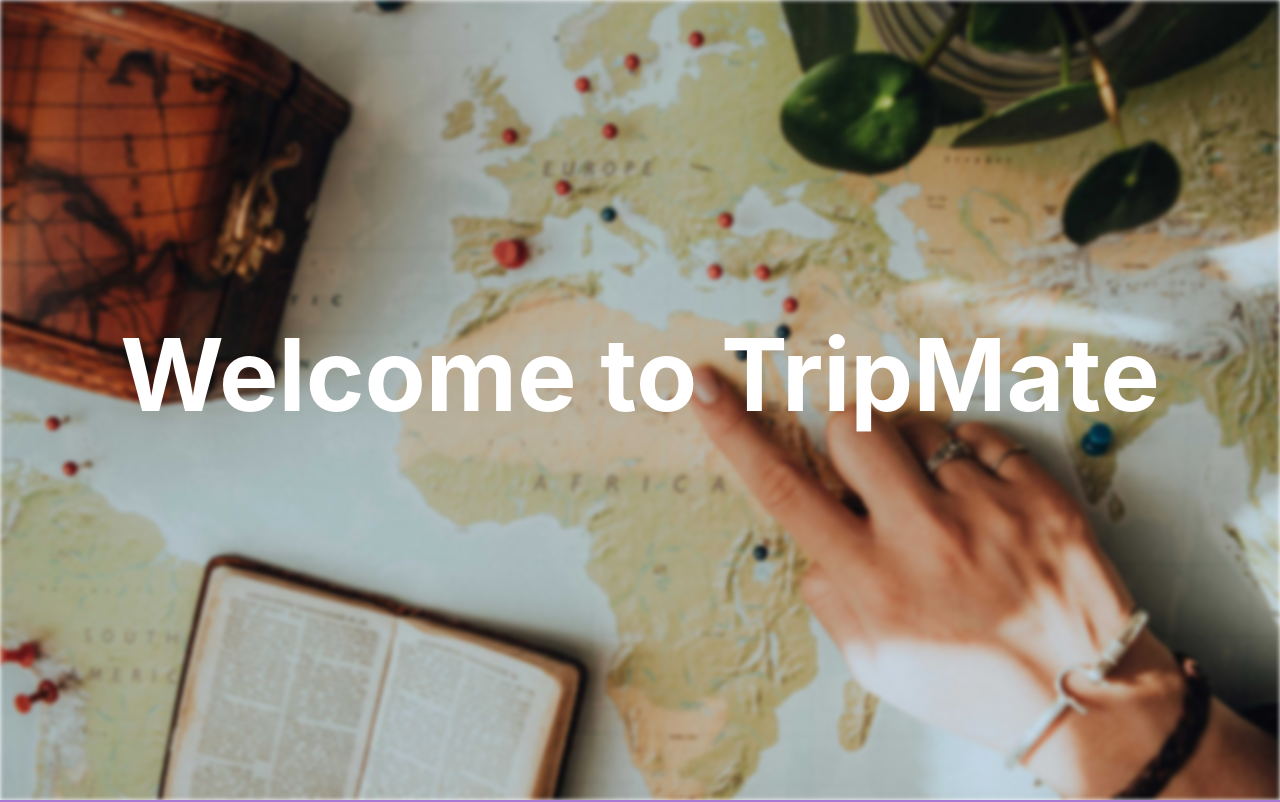
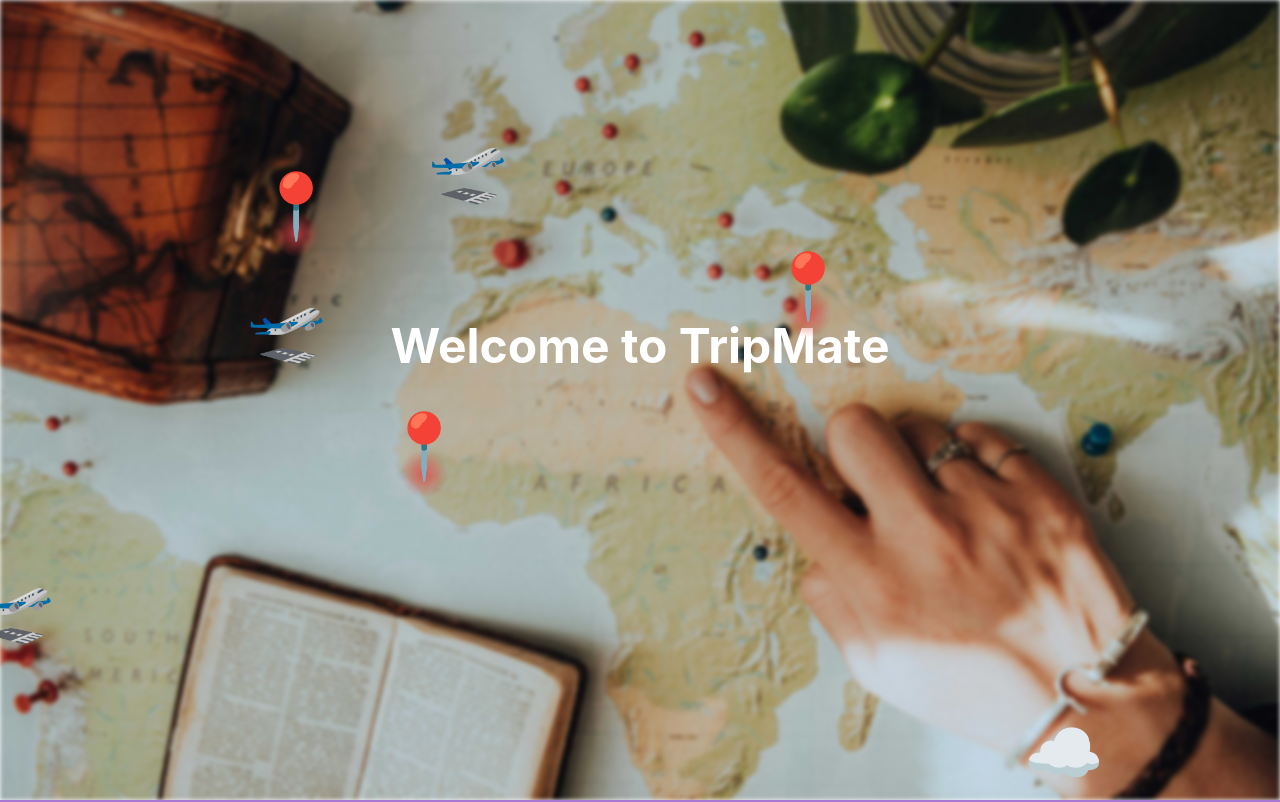
Before and after one commit to varunrwadhwa/Interactive-Travel-Itinerary-Planner, a React (Vite) app in the folder interactive-travel-itinerary-planner/: page / in a window 1280 px wide. Shown: the top 802 px of the page. Built offline with nearby package versions, Linux system fonts and the light colour scheme.

Commit message:
Added floating emojis

```diff
--- a/interactive-travel-itinerary-planner/src/App.css
+++ b/interactive-travel-itinerary-planner/src/App.css
@@ -30,7 +30,7 @@
 .welcome-heading {
   position: sticky;
   color: rgb(255, 255, 255); /* Text color */
-  font-size: 100px;
+  font-size: clamp(1.5rem, 5vw, 3rem);;
   text-align: center; /* Center the text */
   margin-top: 40vh; /* Adjust vertical alignment */
 }
@@ -51,72 +51,57 @@
   padding: 20px;
 }
 
-/* background-size: cover; */
-/* Floating Elements Animations */
-
-/* City Markers (📍) - Bouncing */
-@keyframes bounce {
-  0%, 100% {
-    transform: translateY(0);
-  }
-  50% {
-    transform: translateY(-15px);
-  }
+/* Animations */
+@keyframes bob {
+  0%, 100% { transform: translateY(0); }
+  50% { transform: translateY(-10px); }
 }
 
-.floating-marker {
-  font-size: 30px;
-  animation: bounce 3s ease-in-out infinite;
-  position: absolute;
+@keyframes glide {
+  from { transform: translateX(-100%); }
+  to { transform: translateX(100vw); }
 }
 
-/* Airplanes (✈️) - Moving Left to Right */
-@keyframes floatLeftRight {
-  0%, 100% {
-    transform: translateX(0);
-  }
-  50% {
-    transform: translateX(20px);
-  }
+@keyframes float {
+  from { transform: translateY(100vh); }
+  to { transform: translateY(-100%); }
 }
 
-.plane {
-  font-size: 30px;
-  animation: floatLeftRight 5s ease-in-out infinite;
+/* Element Styles */
+.city-pin {
   position: absolute;
+  font-size: 4rem;
+  animation: bob 2s ease-in-out infinite;
+  pointer-events: none;
 }
 
-/* Clouds (☁️) - Floating Up */
-@keyframes cloudFloat {
-  0% {
-    transform: translateY(100%);
-  }
-  100% {
-    transform: translateY(-100%);
-  }
+.city-pin::before {
+  content: '';
+  position: absolute;
+  width: 3rem;
+  height: 3rem;
+  background: radial-gradient(circle at center, rgba(227, 70, 70, 0.8) 0%, rgba(16, 205, 215, 0) 70%);
+  z-index: -1;
+  top: 80%;
+  left: 50%;
+  transform: translate(-50%, -50%);
+  animation: glow 2s ease-in-out infinite;
+}
+
+.airplane {
+  position: absolute;
+  font-size: 4rem;
+  font-weight: 900;
+  animation: glide 15s linear infinite;
+  opacity: 1;
+  pointer-events: none;
 }
 
 .cloud {
-  font-size: 50px;
   position: absolute;
-  animation: cloudFloat 10s linear infinite;
+  font-size: 4rem;
+  animation: float 20s linear infinite;
+  /* opacity: 0.7; */
+  pointer-events: none;
+  bottom: 0;
 }
-
-/* Positioning the elements */
-.city-markers {
-  position: absolute;
-  top: 20%;
-  left: 20%;
-}
-
-.planes {
-  position: absolute;
-  top: 40%;
-  left: 40%;
-}
-
-.clouds {
-  position: absolute;
-  top: 10%;
-  left: 70%;
-}
--- a/interactive-travel-itinerary-planner/src/App.tsx
+++ b/interactive-travel-itinerary-planner/src/App.tsx
@@ -13,7 +13,29 @@ const App: React.FC = () => {
       <div className="hero-section">       {/* hero section position relative to create stacking context  */}
         <div className="map-background"></div>       {/* background image given position absolute */}
         <h1 className='welcome-heading'>Welcome to TripMate</h1>
+
+        {cities.map((city) => (
+          <span
+            key={city.name}
+            className="city-pin"
+            style={{ left: city.x, top: city.y }}
+          >
+            📍
+          </span>
+        ))}
+
+        {/* Airplanes */}
+        <div className="airplane" style={{ top: '15%' }}>🛫</div>
+        <div className="airplane" style={{ top: '35%', animationDelay: '2s' }}>🛫</div>
+        <div className="airplane" style={{ top: '70%', animationDelay: '5s' }}>🛫</div>
+
+        {/* Clouds */}
+        <div className="cloud" style={{ left: '10%' }}>☁️</div>
+        <div className="cloud" style={{ left: '50%', animationDelay: '3s' }}>☁️</div>
+        <div className="cloud" style={{ left: '80%', animationDelay: '7s' }}>☁️</div>
+
       </div>
+
 
       {/* Content Section */}
       <div className="content-section">
@@ -35,6 +57,7 @@ const App: React.FC = () => {
             <br/>
             With TripMate, your journey is smooth, well-planned, and stress-free. Say goodbye to messy travel notes and last-minute confusion—TripMate ensures a reliable, hassle-free, and fun travel experience.
         </p>
+        <b>🌍 Wherever You Go, TripMate Has You Covered! 🌍</b>
       </div>
     </div>
   );
```
